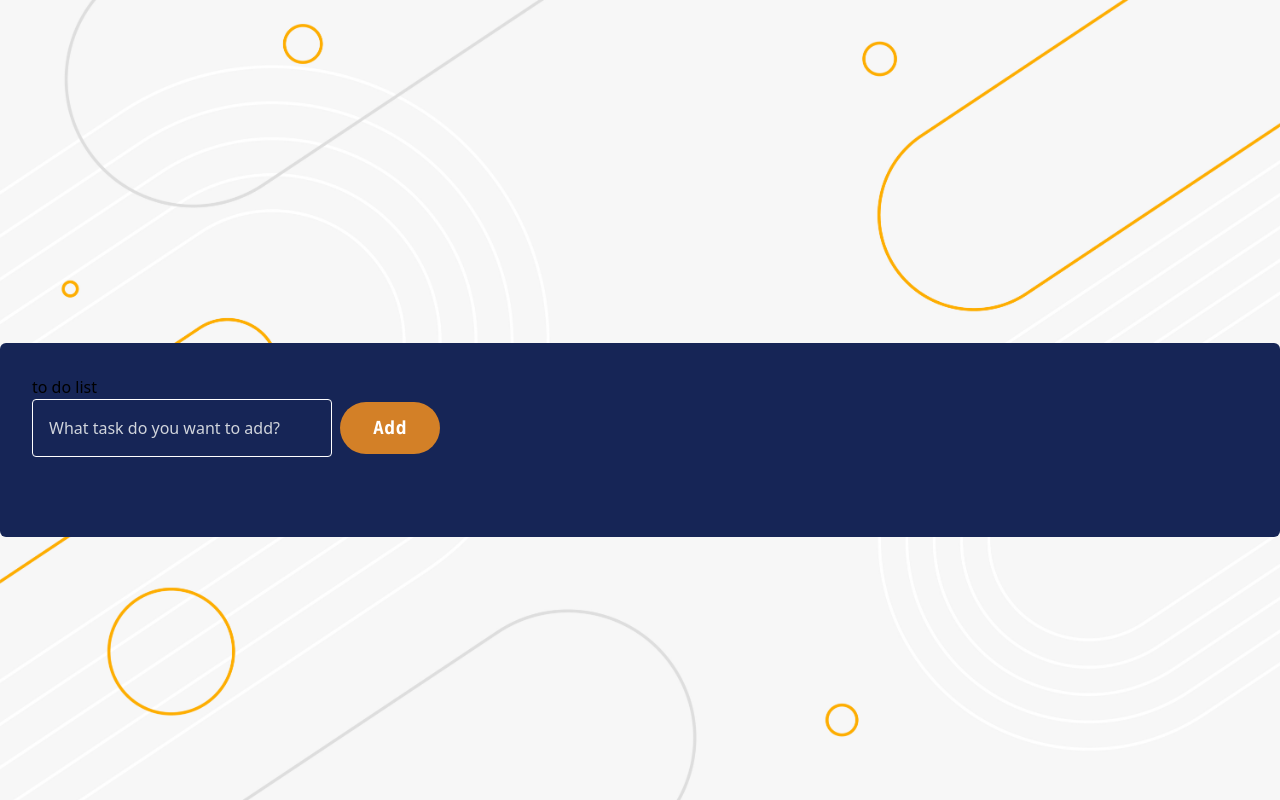
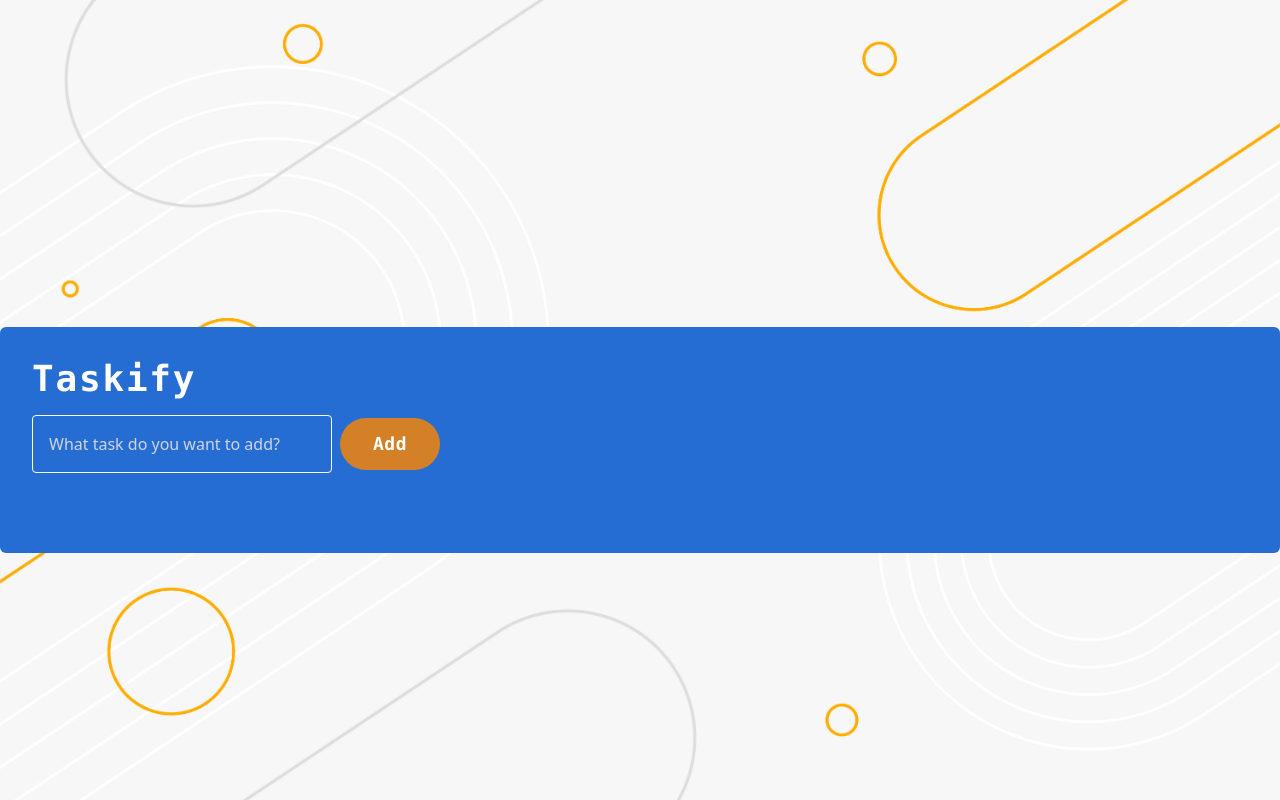
Before and after one commit to Daniel1000c/TaskifyApp, a React (Vite) app: page / in a window 1280 px wide. Built offline with nearby package versions, Linux system fonts and the light colour scheme.

Commit message:
add todo component and change background color of taskify container

```diff
--- a/src/components/TaskifyList.jsx
+++ b/src/components/TaskifyList.jsx
@@ -1,13 +1,31 @@
-import React from 'react'
+import React , { useState } from 'react'
 import ListForm from './ListForm'
+import { v4 as uuidv4 } from 'uuid' //Import uuid identifier to create unique ids for each task
+import Todo from './Todo'
+uuidv4()
 
 const TaskifyList = () => {
+
+    {/*Add use state*/}
+    const [toDoValue, setTodo] = useState([])
+
+    {/*Create "createTodo" function*/}
+    const createTodo = todo => {
+        setTodo([...toDoValue, {id: uuidv4(), task: todo, isEditing: false}])
+    }
     return (
-        <div className='container bg-blue-950 mt-20 p-8
-        rounded-md'>
-            to do list
+        <div className='container bg-[#266dd3] mt-20 p-8 rounded-md'>
 
-            <ListForm/>
+            {/*Add taskify title */}
+            <h1 className='text-white font-bold font-mono tracking-wider text-4xl mb-4'>Taskify</h1>
+
+            {/*Add list form input component */}
+            <ListForm createTodo = {createTodo}/>
+
+            {/*Add todo map*/}
+            {toDoValue.map((todo, index) => (
+                <Todo task={todo} key={index} />
+            ))}
         </div>
     )
 }
```
